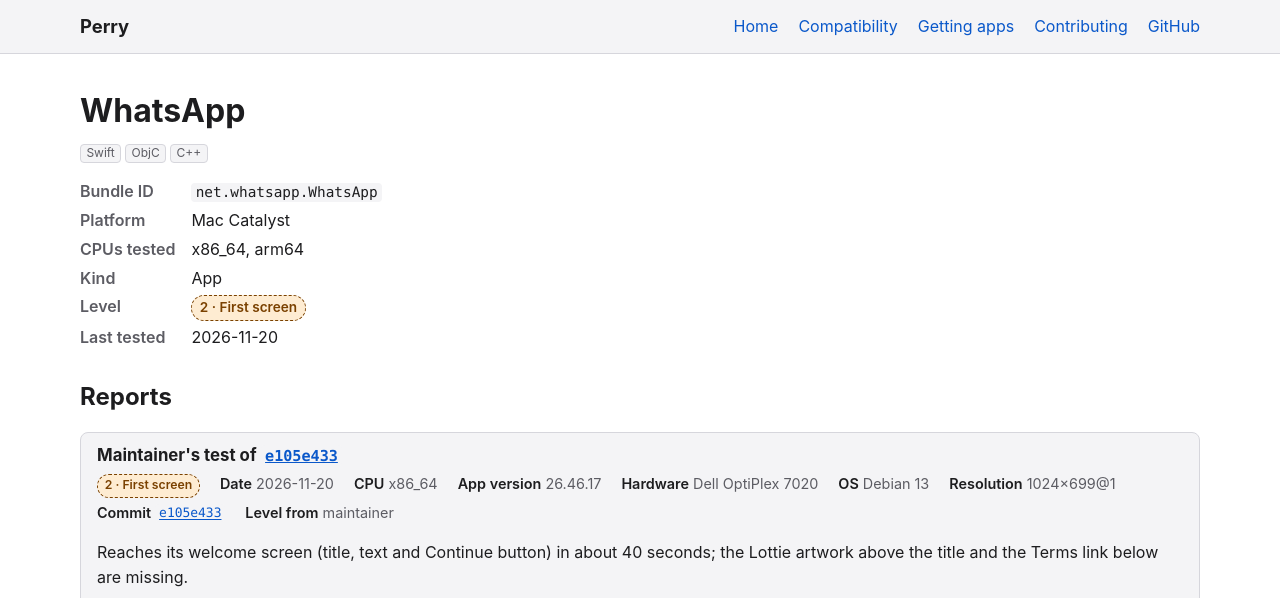
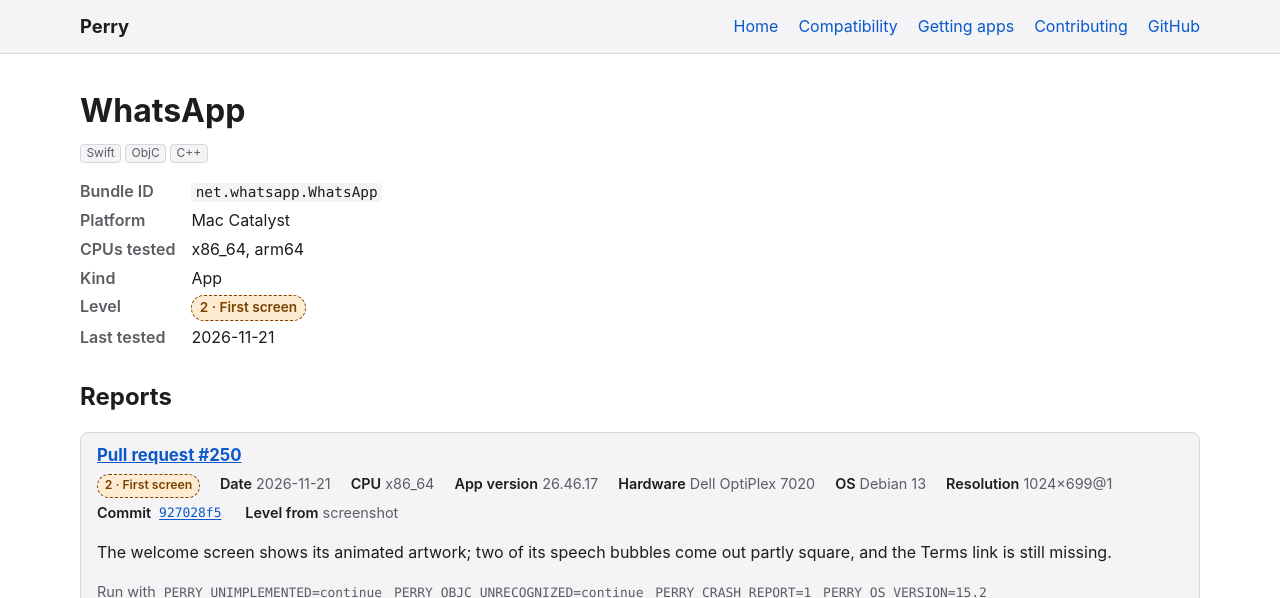
Before and after one commit to MillerTechnologyPeru/Perry, a Jekyll site: the page built from docs/_apps/maccatalyst/net.whatsapp.WhatsApp.md, in a window 1280 px wide and 1400 px high. Shown: the top 598 px of the window. Built offline with Jekyll 4.4.1, drawn with Linux system fonts in a browser that asks for light colours; some of the changed text lies outside the part shown; grey boxes are pictures that could not be loaded.

Commit message:
Report WhatsApp for Mac's welcome artwork

```diff
--- a/docs/_apps/maccatalyst/net.whatsapp.WhatsApp.md
+++ b/docs/_apps/maccatalyst/net.whatsapp.WhatsApp.md
@@ -53,8 +53,28 @@ reports:
     screenshots:
       - url: https://github.com/user-attachments/assets/dec53a4c-1131-4940-bf22-c40657bf3946
         caption: Welcome screen
+  - pr: 250
+    date: 2026-11-21
+    perry: "927028f5"
+    platform: maccatalyst
+    cpu: x86_64
+    app_version: "26.46.17"
+    hardware: Dell OptiPlex 7020
+    resolution: "1024x699@1"
+    os: Debian 13
+    env:
+      - "PERRY_UNIMPLEMENTED=continue"
+      - "PERRY_OBJC_UNRECOGNIZED=continue"
+      - "PERRY_CRASH_REPORT=1"
+      - "PERRY_OS_VERSION=15.2"
+    level: 2
+    source: screenshot
+    notes: The welcome screen shows its animated artwork; two of its speech bubbles come out partly square, and the Terms link is still missing.
+    screenshots:
+      - url: https://github.com/user-attachments/assets/35a826a6-6558-41c3-a6c7-a5130a6063f8
+        caption: Welcome screen with its artwork
 ---
 
 The Mac build is the one `whatsapp.com/download/mac` leads to (a universal Mac Catalyst app that uses SwiftUI). The Duet 3's libraries came from several builds around that commit, so its report's commit is the closest known. The Mac arm64 slice needs a CPU with ARMv8.4 (untried on the Retroid handhelds).
 
-The x86_64 slice runs with a Swift runtime directory (`PERRY_SWIFT_RUNTIME`) that holds swift.org's macOS runtime for x86_64 and x86_64 Mach-O builds of Perry's Darwin Swift libraries (Foundation, Combine, the UIKit, Core Data and Network overlays and the stub frameworks), made on a Mac. `Scripts/extract-assets.sh` has to be run on the app first for its images and animations. `PERRY_OS_VERSION=15.2` keeps it off its macOS 26 code, which calls Speech's `SpeechTranscriber` (26.1) and where its Continue button came out colourless (it is built on a visual effect view there). The welcome animation's data set is found, but the app's Lottie decoder rejects it. Continue was not pressed: it accepts WhatsApp's terms.
+The x86_64 slice runs with a Swift runtime directory (`PERRY_SWIFT_RUNTIME`) that holds swift.org's macOS runtime for x86_64 and x86_64 Mach-O builds of Perry's Darwin Swift libraries (Foundation, Combine, the UIKit, Core Data and Network overlays and the stub frameworks), made on a Mac. `Scripts/extract-assets.sh` has to be run on the app first for its images and animations. `PERRY_OS_VERSION=15.2` keeps it off its macOS 26 code, which calls Speech's `SpeechTranscriber` (26.1) and where its Continue button came out colourless (it is built on a visual effect view there). Continue was not pressed: it accepts WhatsApp's terms.
```
